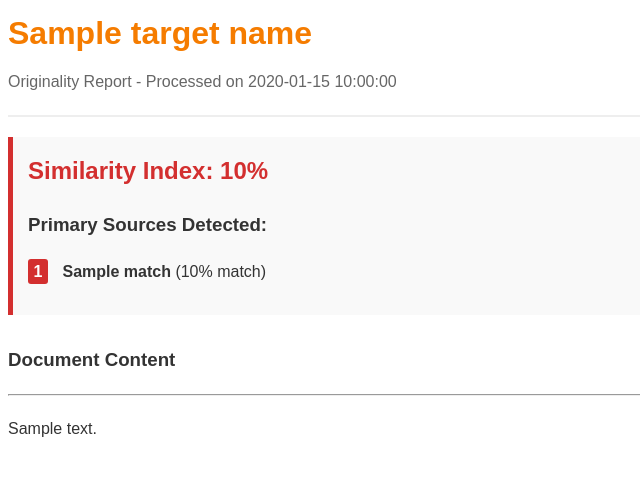
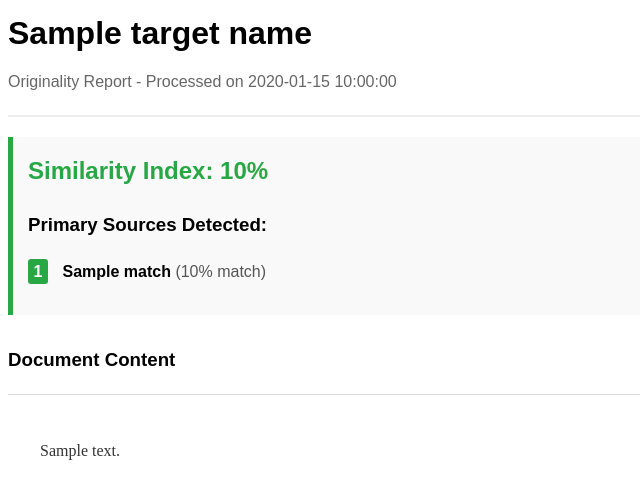
Before and after one commit to Divakhar31/uthm_lms_old, a Flask app: template templates/pdf_report_template.html in a window 1280 px wide. Shown: the top 499 px of the page, without its empty margins (0-640 px from the left). Run offline with Flask 3, Linux system fonts and the light colour scheme; the template is opened without the code that fills it: most values are stand-ins (such as "Sample title", 1, 10 or a date in 2020).

Commit message:
Update pdf_report_template.html

```diff
--- a/templates/pdf_report_template.html
+++ b/templates/pdf_report_template.html
@@ -6,10 +6,13 @@
     <style>
         body { font-family: Arial, sans-serif; color: #333; line-height: 1.6; }
         .header { border-bottom: 2px solid #eee; padding-bottom: 20px; margin-bottom: 20px; }
-        .header h1 { color: #f57c00; margin: 0 0 10px 0; }
-        .summary-box { background-color: #f9f9f9; padding: 15px; border-left: 5px solid #d32f2f; margin-bottom: 30px; }
+        /* Removed the hardcoded orange color here */
+        .header h1 { margin: 0 0 10px 0; }
 
-        /* Highlight Colors for the PDF */
+        /* Removed the hardcoded red border here, we will set it inline */
+        .summary-box { background-color: #f9f9f9; padding: 15px; border-left: 5px solid; margin-bottom: 30px; }
+
+        /* Highlight Colors for the PDF content */
         .match-source-1 { background-color: #ffcdd2; padding: 2px 0; }
         .match-source-2 { background-color: #bbdefb; padding: 2px 0; }
         .match-source-3 { background-color: #c8e6c9; padding: 2px 0; }
@@ -18,36 +21,57 @@
 
         .source-list { list-style-type: none; padding: 0; }
         .source-list li { margin-bottom: 8px; }
-        .source-number { display: inline-block; background: #d32f2f; color: white; width: 20px; text-align: center; border-radius: 3px; margin-right: 10px; font-weight: bold; }
+
+        /* Removed the hardcoded red background here, we will set it inline */
+        .source-number { display: inline-block; color: white; width: 20px; text-align: center; border-radius: 3px; margin-right: 10px; font-weight: bold; }
     </style>
 </head>
 <body>
 
+    {% set score_num = overall_score | float %}
+    {% if score_num <= 15 %}
+        {% set main_color = '#28a745' %} {% elif score_num <= 40 %}
+        {% set main_color = '#fd7e14' %} {% else %}
+        {% set main_color = '#dc3545' %} {% endif %}
+
     <div class="header">
-        <h1>{{ target_name }}</h1>
+        <h1 style="color: black; font-weight: bold;">{{ target_name }}</h1>
         <p style="color: #666; margin: 0;">Originality Report - Processed on {{ now }}</p>
     </div>
 
-    <div class="summary-box">
-        <h2 style="margin-top: 0; color: #d32f2f;">Similarity Index: {{ overall_score }}%</h2>
-        <h3>Primary Sources Detected:</h3>
+    <div class="summary-box" style="border-left-color: {{ main_color }};">
+
+        <h2 style="margin-top: 0; color: {{ main_color }};">Similarity Index: {{ overall_score }}%</h2>
+
+        <h3 style="color: black;">Primary Sources Detected:</h3>
         <ul class="source-list">
             {% for match in matches %}
+
+                {% set match_num = match.score | float %}
+                {% if match_num <= 15 %}
+                    {% set badge_color = '#28a745' %}
+                {% elif match_num <= 40 %}
+                    {% set badge_color = '#fd7e14' %}
+                {% else %}
+                    {% set badge_color = '#dc3545' %}
+                {% endif %}
+
                 <li>
-                    <span class="source-number">{{ loop.index }}</span>
-                    <strong>{{ match.source_name }}</strong> ({{ match.score }}% match)
+                    <span class="source-number" style="background-color: {{ badge_color }};">{{ loop.index }}</span>
+                    <strong style="color: black;">{{ match.source_name }}</strong> <span style="color: #555;">({{ match.score }}% match)</span>
                 </li>
             {% endfor %}
+
             {% if not matches %}
                 <li>No significant internal matches found.</li>
             {% endif %}
         </ul>
     </div>
 
-    <h3>Document Content</h3>
-    <hr>
+    <h3 style="color: black;">Document Content</h3>
+    <hr style="border: 0; border-top: 1px solid #ddd;">
 
-    <div style="margin-top: 20px; text-align: justify;">
+    <div style="margin-top: 20px; text-align: justify; white-space: pre-wrap; font-family: 'Times New Roman', serif; line-height: 1.5;">
         {{ content|safe }}
     </div>
 
```
